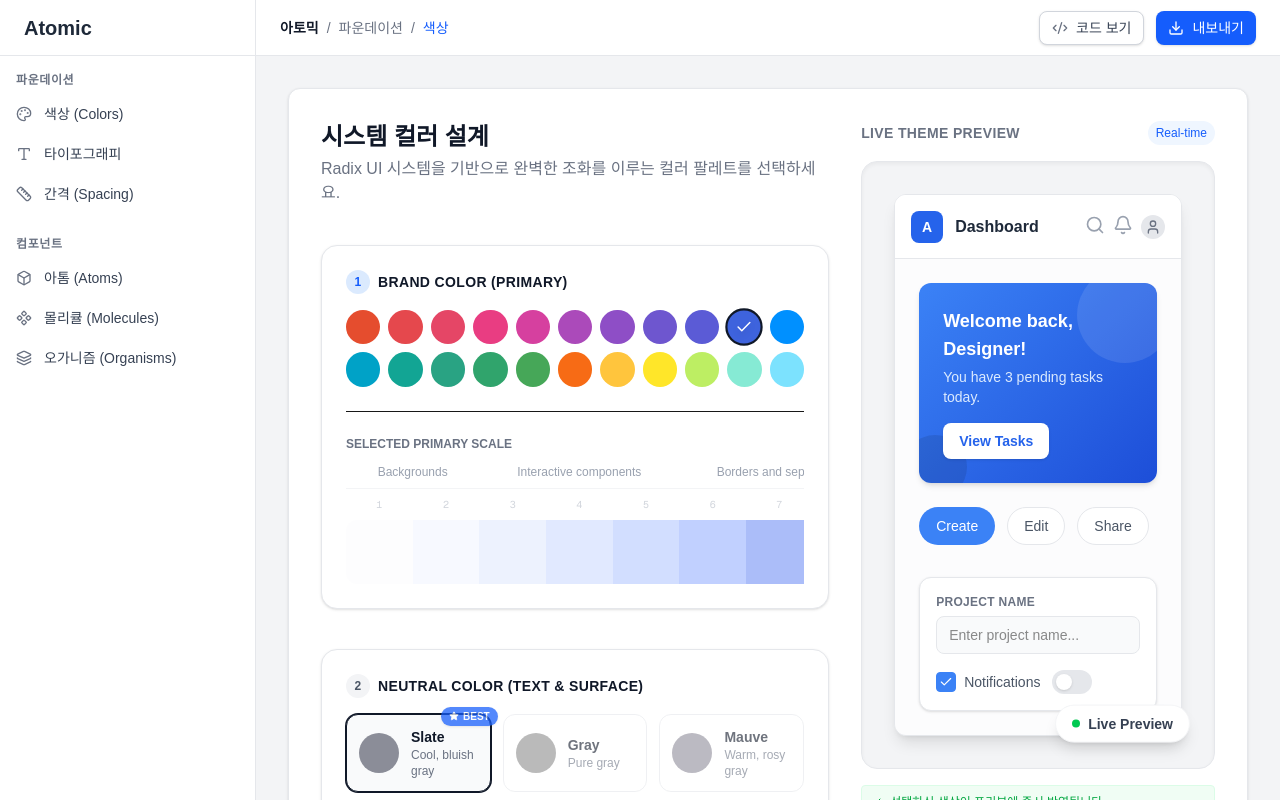
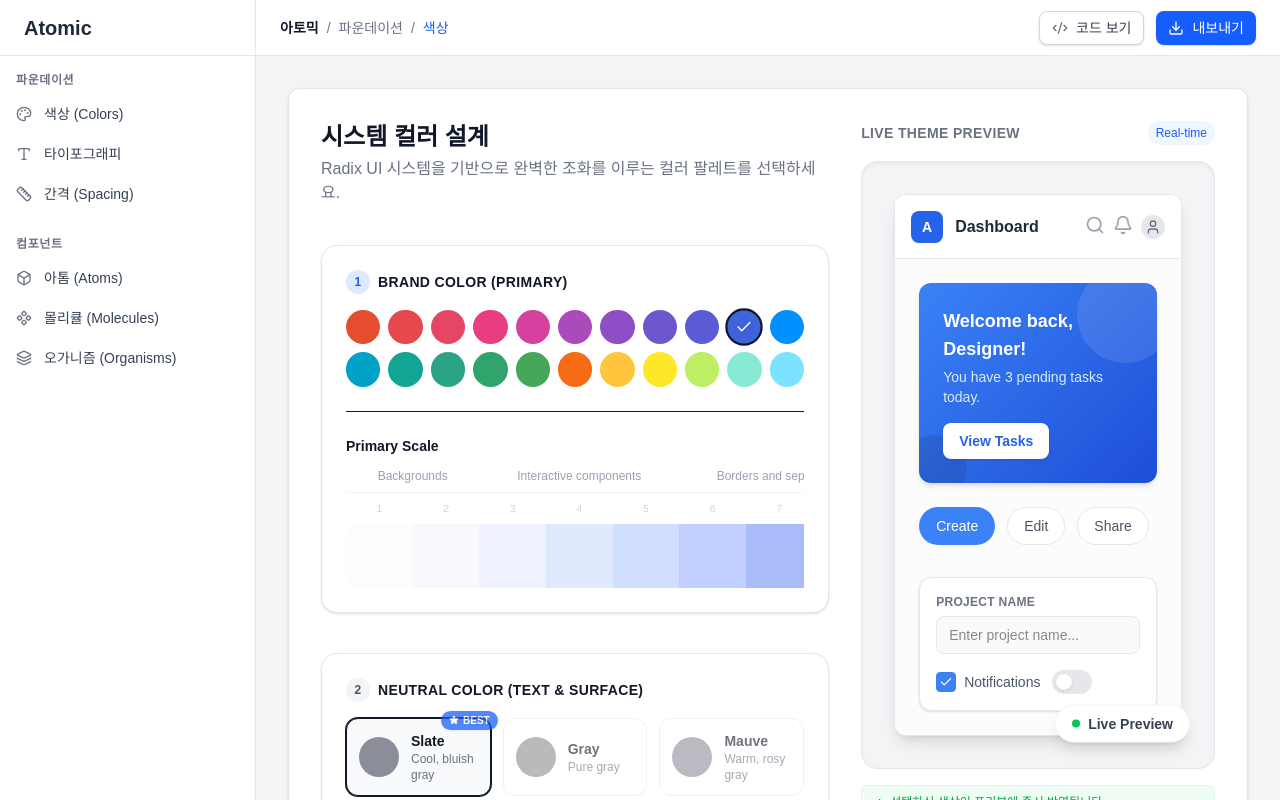
Before and after one commit to visualog/atmoic, a Next.js app: page /builder in a window 1280 px wide. Built offline with nearby package versions, Linux system fonts and the light colour scheme.

Commit message:
style: 스케일 헤더 텍스트 수정 (Selected 제거 및 대문자 스타일 삭제)

```diff
--- a/src/app/builder/page.tsx
+++ b/src/app/builder/page.tsx
@@ -155,7 +155,7 @@
                     </div>
 
                     <div className="mt-6 border-t pt-6">
-                        <h4 className="text-xs font-semibold text-gray-500 mb-3 uppercase">Selected Primary Scale</h4>
+                        <h4 className="text-sm font-bold text-gray-900 mb-3">Primary Scale</h4>
                         <ScaleVisualizer scale={brandScale} colorName="Primary" />
                     </div>
                 </section>
@@ -203,7 +203,7 @@
                     </div>
 
                     <div className="mt-6 border-t pt-6">
-                        <h4 className="text-xs font-semibold text-gray-500 mb-3 uppercase">Selected Neutral Scale</h4>
+                        <h4 className="text-sm font-bold text-gray-900 mb-3">Neutral Scale</h4>
                         <ScaleVisualizer scale={neutralScale} colorName="Neutral" />
                     </div>
                 </section>
```
